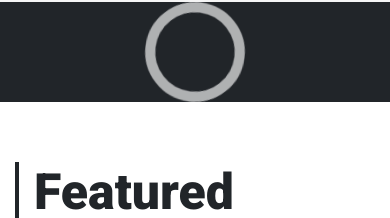
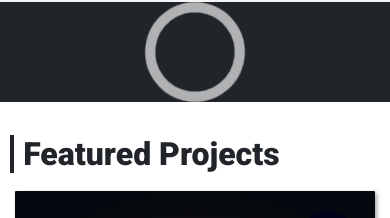
Before and after one commit to acen20/react-portfolio, a React (Create React App) app: page / in a window 390 px wide. Shown: the part 626-844 px from the top of the page. Built offline with nearby package versions, Linux system fonts and the light colour scheme.

Commit message:
Routine push

```diff
--- a/src/index.css
+++ b/src/index.css
@@ -25,9 +25,9 @@
   font-weight: 800 !important;
   box-sizing: border-box;
   margin-left: 0.3em;
-  font-size: 50px;
+  font-size: 3em;
   padding-left: 0.3em;
-  margin-top: 0.8em;
+  margin-top: 0.2em;
   border-left: 4px solid currentColor;
 }
 
@@ -42,6 +42,12 @@
   width: auto;
 }
 
+@media only screen and (max-width: 600px) {
+  .section-heading-border {
+    font-size: 2em;
+  }
+}
+
 code {
   font-family: source-code-pro, Menlo, Monaco, Consolas, "Courier New",
     monospace;
```
